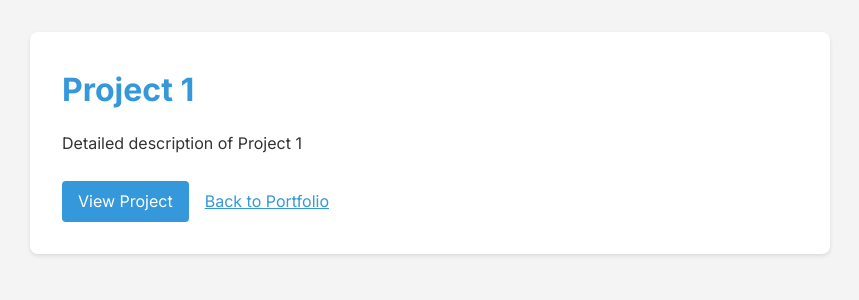
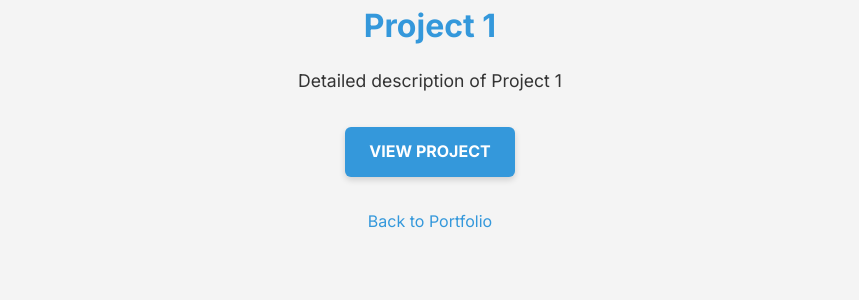
Before and after one commit to haldanek/portfolio, a Next.js app in the folder my-portfolio/: page /projects/1 in a window 1280 px wide. Shown: the top 300 px of the page, without its empty margins (210-1069 px from the left). Built offline with nearby package versions, Linux system fonts and the light colour scheme.

Commit message:
feat: changed portfolio look in css

```diff
--- a/my-portfolio/app/projects/[id]/page.module.css
+++ b/my-portfolio/app/projects/[id]/page.module.css
@@ -1,38 +1,67 @@
+body {
+  font-family: 'Arial', sans-serif;
+  background-color: #f4f4f4;
+  color: #333;
+  margin: 0;
+  padding: 0;
+}
+
+.container {
+  max-width: 900px;
+  margin: 3rem auto;
+  padding: 2rem;
+  background: white;
+  border-radius: 12px;
+  box-shadow: 0 4px 10px rgba(0, 0, 0, 0.1);
+}
+
 .project {
-  max-width: 800px;
-  margin: 2rem auto;
-  padding: 2rem;
-  background-color: white;
-  border-radius: 8px;
-  box-shadow: 0 2px 4px rgba(0, 0, 0, 0.1);
+  text-align: center;
 }
 
 .project h1 {
   color: var(--primary-color);
+  font-size: 2rem;
   margin-bottom: 1rem;
 }
 
 .project p {
-  margin-bottom: 1rem;
+  font-size: 1.1rem;
+  line-height: 1.6;
+  margin-bottom: 1.5rem;
 }
 
 .button {
   display: inline-block;
-  padding: 0.5rem 1rem;
+  padding: 0.75rem 1.5rem;
+  font-size: 1rem;
+  font-weight: bold;
+  text-transform: uppercase;
   background-color: var(--primary-color);
   color: white;
-  border-radius: 4px;
-  transition: background-color 0.3s ease;
-  margin-right: 1rem;
+  border-radius: 6px;
+  transition: all 0.3s ease;
+  box-shadow: 0 3px 6px rgba(0, 0, 0, 0.15);
+  text-decoration: none;
+  margin: 0.5rem;
 }
 
 .button:hover {
-  background-color: #0056b3;
+  background-color: #004494;
+  transform: translateY(-2px);
+  box-shadow: 0 5px 15px rgba(0, 0, 0, 0.2);
 }
 
 .backLink {
-  display: inline-block;
-  margin-top: 1rem;
+  display: block;
+  margin-top: 1.5rem;
   color: var(--primary-color);
+  font-size: 1rem;
+  text-decoration: none;
+  transition: color 0.3s ease;
+}
+
+.backLink:hover {
+  color: #004494;
   text-decoration: underline;
 }
```
